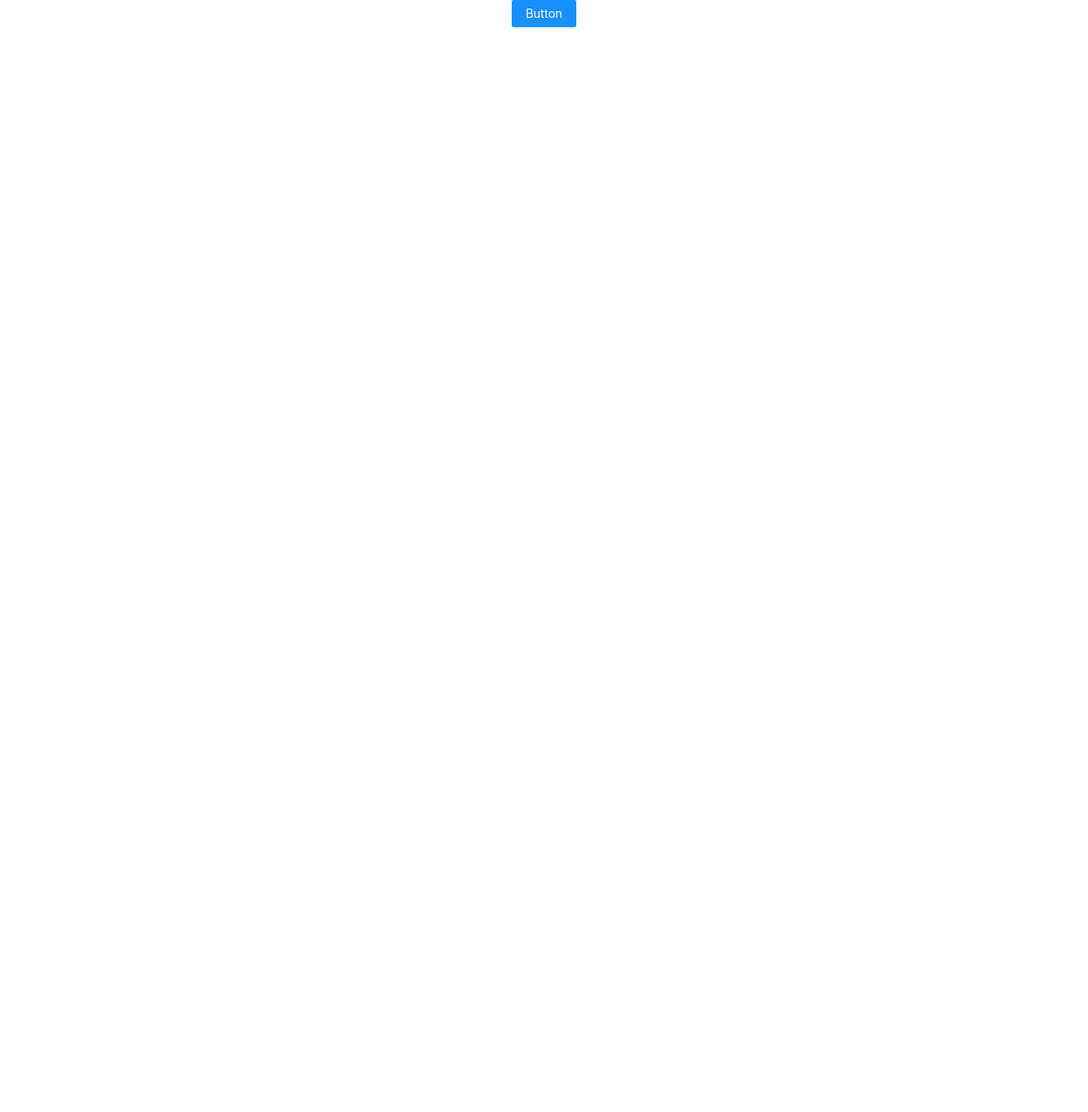
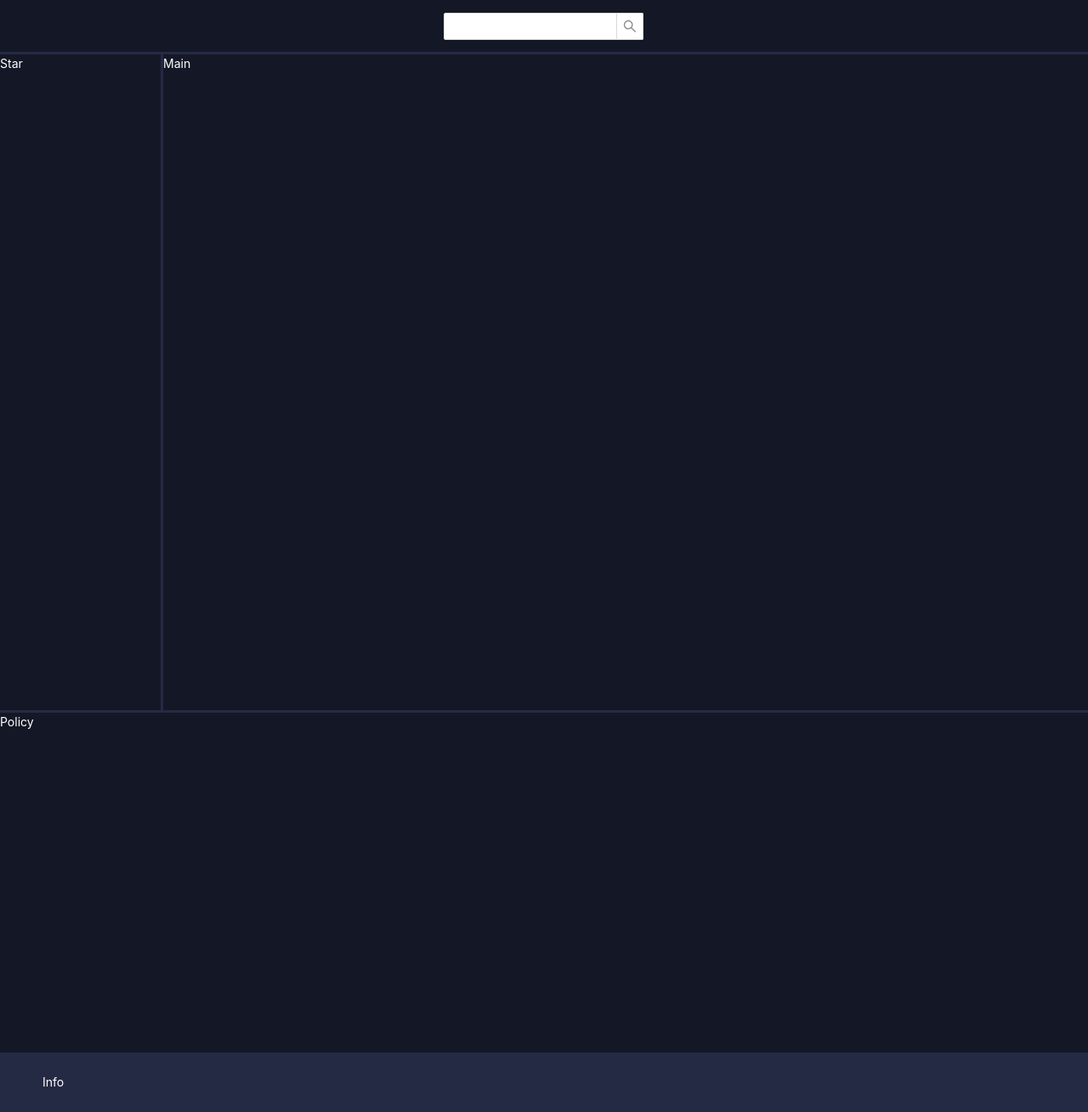
Before and after one commit to RivendareChen/quant-frontend, a React (Create React App) app: page / in a window 1280 px wide. Shown: the whole page at 85% size. Before the commit the page ends 800 px from the top, so only its background shows below. Built offline with nearby package versions, Linux system fonts and the light colour scheme.

Commit message:
first commit

```diff
--- /dev/null
+++ b/craco.config.js
@@ -0,0 +1,17 @@
+const CracoLessPlugin = require('craco-less');
+
+module.exports = {
+  plugins: [
+    {
+      plugin: CracoLessPlugin,
+      options: {
+        lessLoaderOptions: {
+          lessOptions: {
+            modifyVars: { '@primary-color': '#1DA57A' },
+            javascriptEnabled: true,
+          },
+        },
+      },
+    },
+  ],
+};
--- a/src/App.css
+++ /dev/null
@@ -1,40 +0,0 @@
-@import '~antd/dist/antd.css';
-
-.App {
-  text-align: center;
-}
-
-.App-logo {
-  height: 40vmin;
-  pointer-events: none;
-}
-
-@media (prefers-reduced-motion: no-preference) {
-  .App-logo {
-    animation: App-logo-spin infinite 20s linear;
-  }
-}
-
-.App-header {
-  background-color: #282c34;
-  min-height: 100vh;
-  display: flex;
-  flex-direction: column;
-  align-items: center;
-  justify-content: center;
-  font-size: calc(10px + 2vmin);
-  color: white;
-}
-
-.App-link {
-  color: #61dafb;
-}
-
-@keyframes App-logo-spin {
-  from {
-    transform: rotate(0deg);
-  }
-  to {
-    transform: rotate(360deg);
-  }
-}
--- a/src/App.js
+++ b/src/App.js
@@ -1,10 +1,24 @@
 import React from 'react';
-import { Button } from 'antd';
-import './App.css';
+import { Layout , Input} from 'antd';
+
+import './App.less';
+
+const { Header, Footer, Sider, Content } = Layout;
+const { Search } =  Input;
 
 const App = () => (
   <div className="App">
-    <Button type="primary">Button</Button>
+      <Layout>
+      <Header className="head">
+        <Search className="search"></Search>
+      </Header>
+      <Layout>
+        <Sider className="star" width={"15%"}>Star</Sider>
+        <Content className="main">Main</Content>
+      </Layout>
+      <Content className="policy">Policy</Content>
+      <Footer className="info">Info</Footer>
+    </Layout>
   </div>
 );
 
--- /dev/null
+++ b/src/App.less
@@ -0,0 +1,52 @@
+@import '~antd/dist/antd.less';
+
+.test{
+    width: 200px;
+    height: 100px;
+    background-color: red;
+}
+
+.head{
+    min-height:50px;
+    color:white;
+    background-color: #141826;
+    border-bottom-style: solid;
+    border-bottom-color: #252A44;
+    border-bottom-width: 3px;
+    display:flex;
+    justify-content:center;
+    align-items:center;
+}
+
+.star{
+    min-height: 775px;
+    color:white;
+    background:#141826;
+    border-bottom: solid #252A44 3px;
+    border-right: solid #252A44 3px;
+}
+
+.main{
+    min-height: 775px;
+    color: white;
+    background: #141826;
+    border-bottom: solid #252A44 3px;
+}
+
+.policy{
+    min-height: 400px;
+    color: white;
+    background: #141826;
+}
+
+.info{
+    min-height: 15px;
+    color: white;
+    background: #252A44;
+}
+
+// search
+.search{
+    left: 40%;
+    width:20%;
+}
```
Also changed, not shown: package.json (+5 -3 lines), 2 other files (tests, documents, lock files or other folders).
